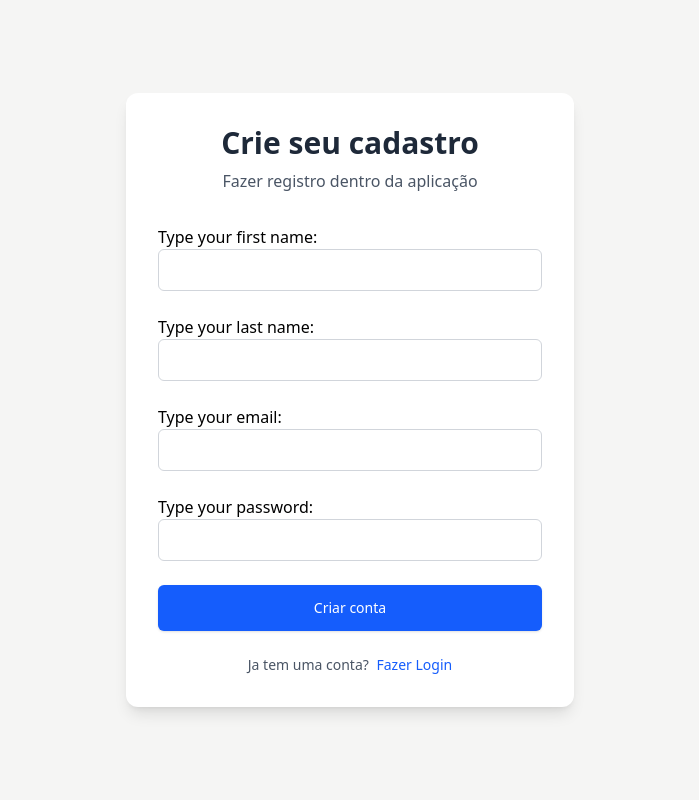
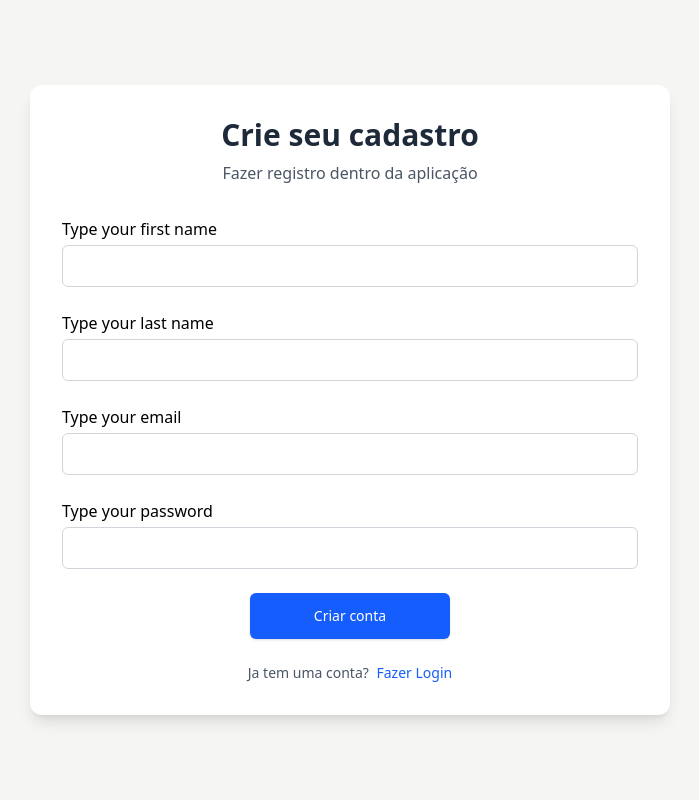
Before and after one commit to VitorMours/VBlog, a Django app: page /signin in a window 1280 px wide. Shown: the part 68-868 px from the top of the page, without its empty margins (290-989 px from the left). Run offline with Django 5.2, Linux system fonts and the light colour scheme.

Commit message:
forms: Creating the helptext and adding padding to the form label text

```diff
--- a/blog/templates/signin.html
+++ b/blog/templates/signin.html
@@ -3,25 +3,39 @@
 
 {% block content %}
 <main class="bg-stone-100 min-h-screen w-full flex justify-center items-center">
-    <section class="bg-white shadow-lg rounded-xl p-8 w-full max-w-md mx-4">
+    <section class="bg-white shadow-lg rounded-xl p-8 w-1/2 mx-4">
         <div class="text-center mb-8">
             <h1 class="text-3xl font-bold text-gray-800">Crie seu cadastro</h1>
             <p class="text-gray-600 mt-2">Fazer registro dentro da aplicação</p>
         </div>
 
-        <form class="space-y-6">
+        <form class="flex flex-col space-y-6 w-full items-start">
             {% csrf_token %}
 
             {% for field in form %}
-                <div class="form-group">
-                    {{ field.label_tag }}
+
+                <div class="form-group w-full">
+                    <label for="{{ field.id_for_label }}" class="pb-1">
+                        {{ field.label }}
+                    </label>
                     {{ field }}
+                    {% if field.help_text %}
+                        <small class="form-text text-muted">{{ field.help_text }}</small>
+                    {% endif %}
+
+                    {% if field.errors %}
+                        <ul class="error-list">
+                            {% for error in field.errors %}
+                                {{ error }}
+                            {% endfor %}
+                        </ul>
+                    {% endif %}
                 </div>
 
             {% endfor %}
 
-            <div>
-                <button type="submit" class="w-full flex justify-center py-3 px-4 border border-transparent rounded-md shadow-sm text-sm font-medium text-white bg-blue-600 hover:bg-blue-700 focus:outline-none focus:ring-2 focus:ring-offset-2 focus:ring-blue-500 transition duration-200">
+            <div class="flex w-full items-center justify-center">
+                <button type="submit" class="w-50 flex justify-center items-center py-3 px-4 border border-transparent rounded-md shadow-sm text-sm font-medium text-white bg-blue-600 hover:bg-blue-700 focus:outline-none focus:ring-2 focus:ring-offset-2 focus:ring-blue-500 transition duration-200">
                     Criar conta
                 </button>
             </div>
```
